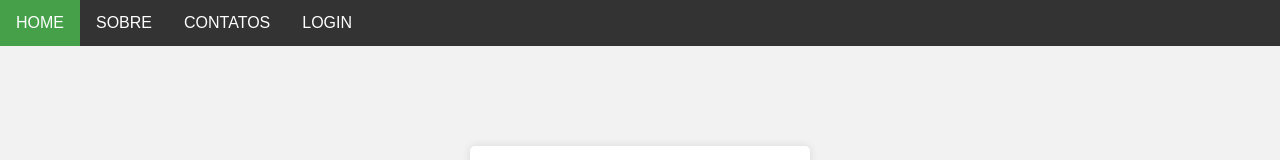
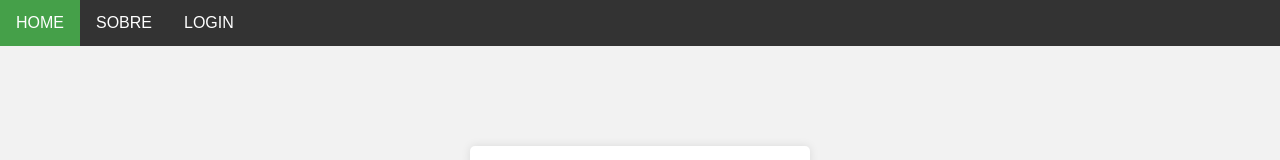
Before and after one commit to cgomesg/SomativaProjeto2, a plain HTML site: page index.html in a window 1280 px wide. Shown: the top 160 px of the page. Drawn offline with Linux system fonts and the light colour scheme.

Commit message:
Retirei Contatos do MEU

```diff
--- a/index.html
+++ b/index.html
@@ -12,7 +12,6 @@
     <ul class="menu">
         <li><a href="index.html">HOME</a></li>
         <li><a href="sobre.html">SOBRE</a></li>
-        <li><a href="contatos.html">CONTATOS</a></li>
         <li><a href="login.html">LOGIN</a></li>
     </ul>
 </nav>
```
